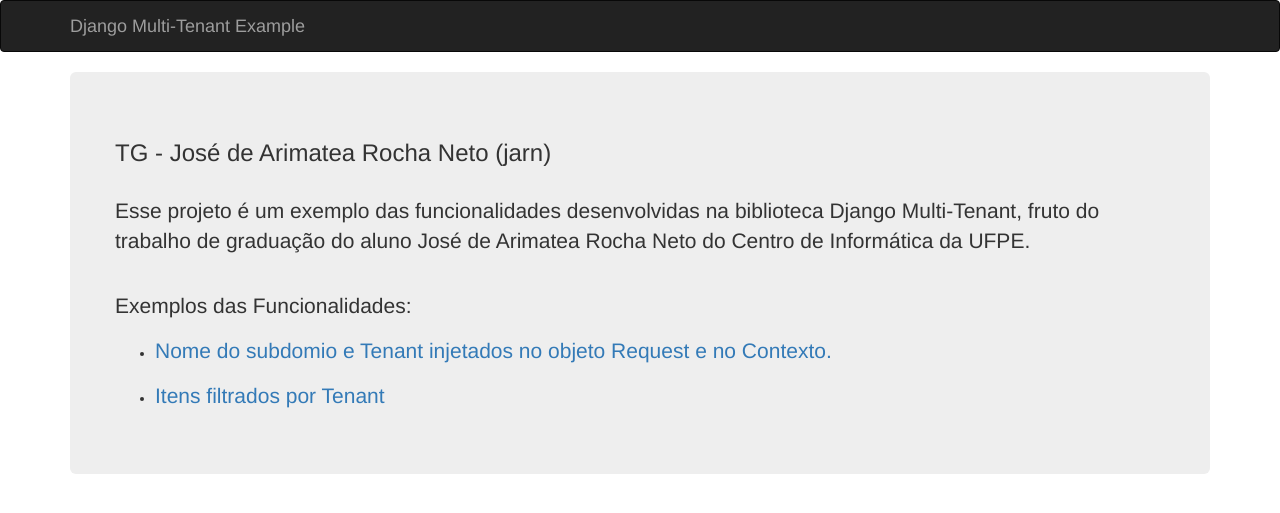
After one commit to arineto/django-multi-tenant, a Django app: template example/templates/example/home.html in a window 1280 px wide. The commit adds this page. Shown: the top 513 px of the page. Run offline with Django 3.2, Linux system fonts and the light colour scheme; the template is opened without the code that fills it, so the values that code supplies are empty; some libraries are stand-ins or nearby versions.

Commit message:
Adding tenant and subdomain context processors and some example pages

```diff
--- a/django_multi_tenant/settings.py
+++ b/django_multi_tenant/settings.py
@@ -74,6 +74,8 @@
                 'django.template.context_processors.request',
                 'django.contrib.auth.context_processors.auth',
                 'django.contrib.messages.context_processors.messages',
+                'multi_tenant.context_processors.subdomain',
+                'multi_tenant.context_processors.tenant'
             ],
         },
     },
--- a/example/templates/example/base.html
+++ b/example/templates/example/base.html
@@ -26,19 +26,8 @@
             <span class="icon-bar"></span>
             <span class="icon-bar"></span>
           </button>
-          <a class="navbar-brand" href="{% url 'example:list_item' %}">Django Multi-Tenant Example</a>
+          <a class="navbar-brand" href="{% url 'example:home' %}">Django Multi-Tenant Example</a>
         </div>
-        <div id="navbar" class="navbar-collapse collapse">
-          <ul class="nav navbar-nav navbar-right">
-            <li id="person_list" class="dropdown">
-              <a href="#" class="dropdown-toggle" data-toggle="dropdown" role="button" aria-haspopup="true" aria-expanded="true">Items <span class="caret"></span></a>
-              <ul class="dropdown-menu">
-                <li><a href="{% url 'example:list_item' %}">List</a></li>
-                <li><a href="{% url 'example:create_item' %}">Create</a></li>
-              </ul>
-            </li>
-          </ul>
-        </div><!--/.nav-collapse -->
       </div>
     </nav>
 
--- /dev/null
+++ b/example/templates/example/home.html
@@ -0,0 +1,20 @@
+{% extends 'example/base.html' %}
+
+{% block content %}
+	<div class="row">
+		<h3>TG - José de Arimatea Rocha Neto (jarn)</h3>
+    <br>
+		<p>
+		  Esse projeto é um exemplo das funcionalidades desenvolvidas na biblioteca Django Multi-Tenant,
+      fruto do trabalho de graduação do aluno José de Arimatea Rocha Neto do Centro de Informática da UFPE.
+		</p>
+    <br>
+    <p>
+      Exemplos das Funcionalidades:
+    </p>
+    <ul>
+      <li><p><a href="{% url 'example:subdomain' %}">Nome do subdomio e Tenant injetados no objeto Request e no Contexto.</a></p></li>
+      <li><p><a href="{% url 'example:list_items' %}">Itens filtrados por Tenant</a></p></li>
+    </ul>
+	</div>
+{% endblock %}
--- a/example/templates/example/item_list.html
+++ b/example/templates/example/item_list.html
@@ -2,7 +2,7 @@
 
 {% block content %}
 	<div class="row">
-		<h3>Items List</h3>
+		<h3>Items List ({{tenant}})</h3>
 		<br>
 		<table class="table table-striped">
 			<thead>
--- a/example/templatetags/tags.py
+++ b/example/templatetags/tags.py
@@ -6,3 +6,8 @@
 @register.filter
 def set_class(field, css):
 	return field.as_widget(attrs={"class": css})
+
+
+@register.filter
+def get_type(obj):
+	return type(obj)
--- a/example/urls.py
+++ b/example/urls.py
@@ -2,6 +2,8 @@
 from . import views
 
 urlpatterns = [
-    url(r'^$', views.ItemListView.as_view(), name='list_item'),
-    url(r'^create/$', views.ItemCreateView.as_view(), name='create_item'),
+    url(r'^$', views.HomeView.as_view(), name='home'),
+    url(r'^subdomain/$', views.SubdomainView.as_view(), name='subdomain'),
+    url(r'^list_items/$', views.ItemListView.as_view(), name='list_items'),
+    url(r'^create_item/$', views.ItemCreateView.as_view(), name='create_item'),
 ]
```
Also changed, not shown: example/templates/example/subdomain.html (added, +13 -0 lines), example/views.py (+12 -0 lines), multi_tenant/context_processors.py (added, +10 -0 lines).
